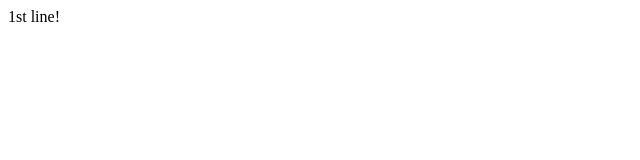
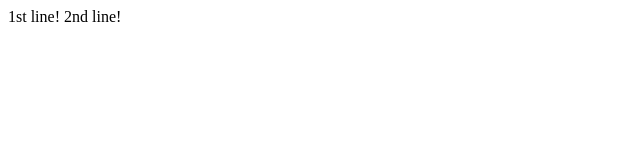
Before and after one commit to amitsinghsutara/New-Testing, a website: page index.html in a window 1280 px wide. Shown: the full height of the page, 0-640 px from the left. Drawn offline with Linux system fonts and the light colour scheme.

Commit message:
Feat: Added 2nd line!

```diff
--- a/index.html
+++ b/index.html
@@ -7,6 +7,6 @@
     <title>Document</title>
 </head>
 <body>
-    1st line!
+    1st line! 2nd line!
 </body>
 </html>
```
